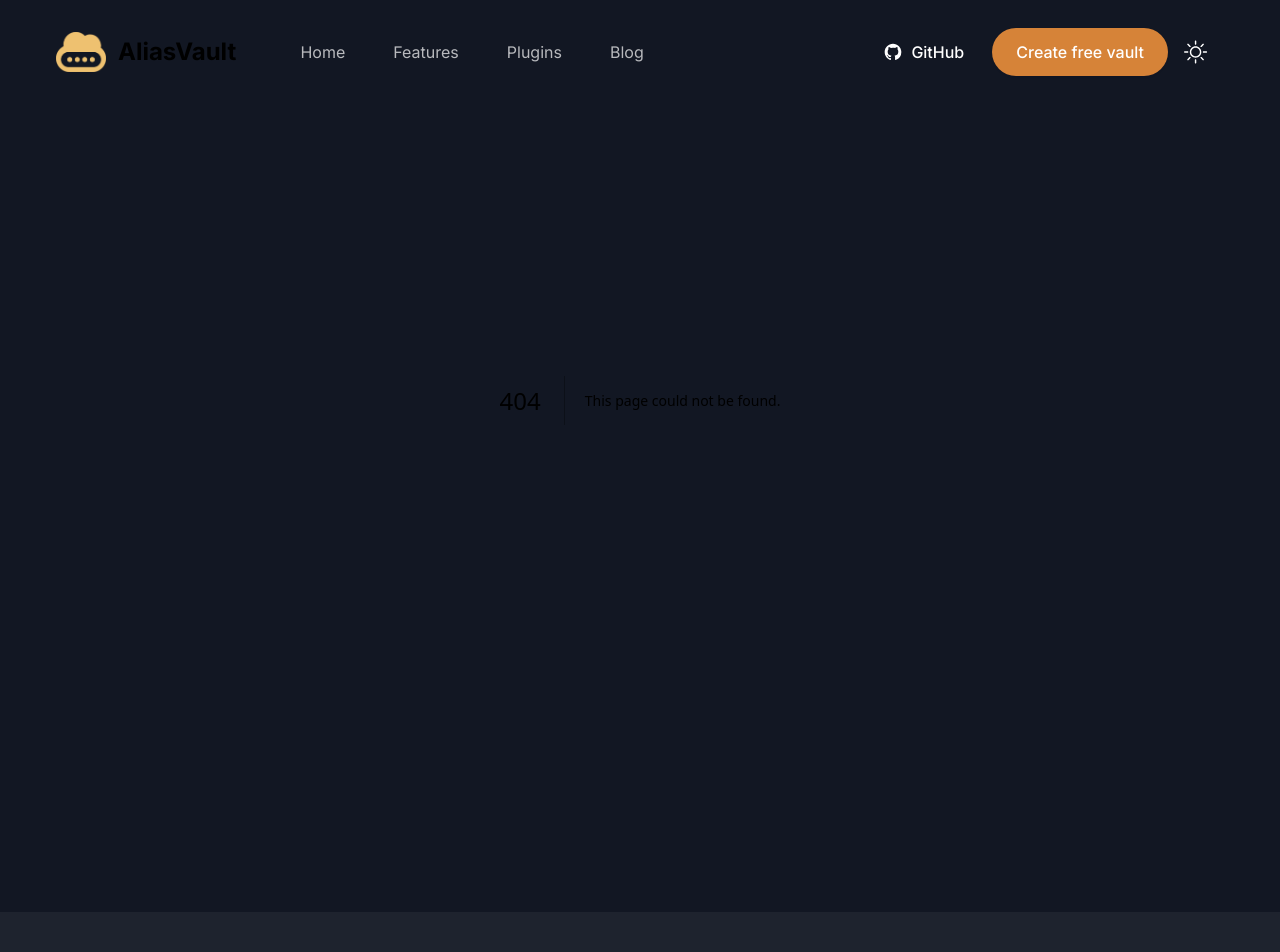
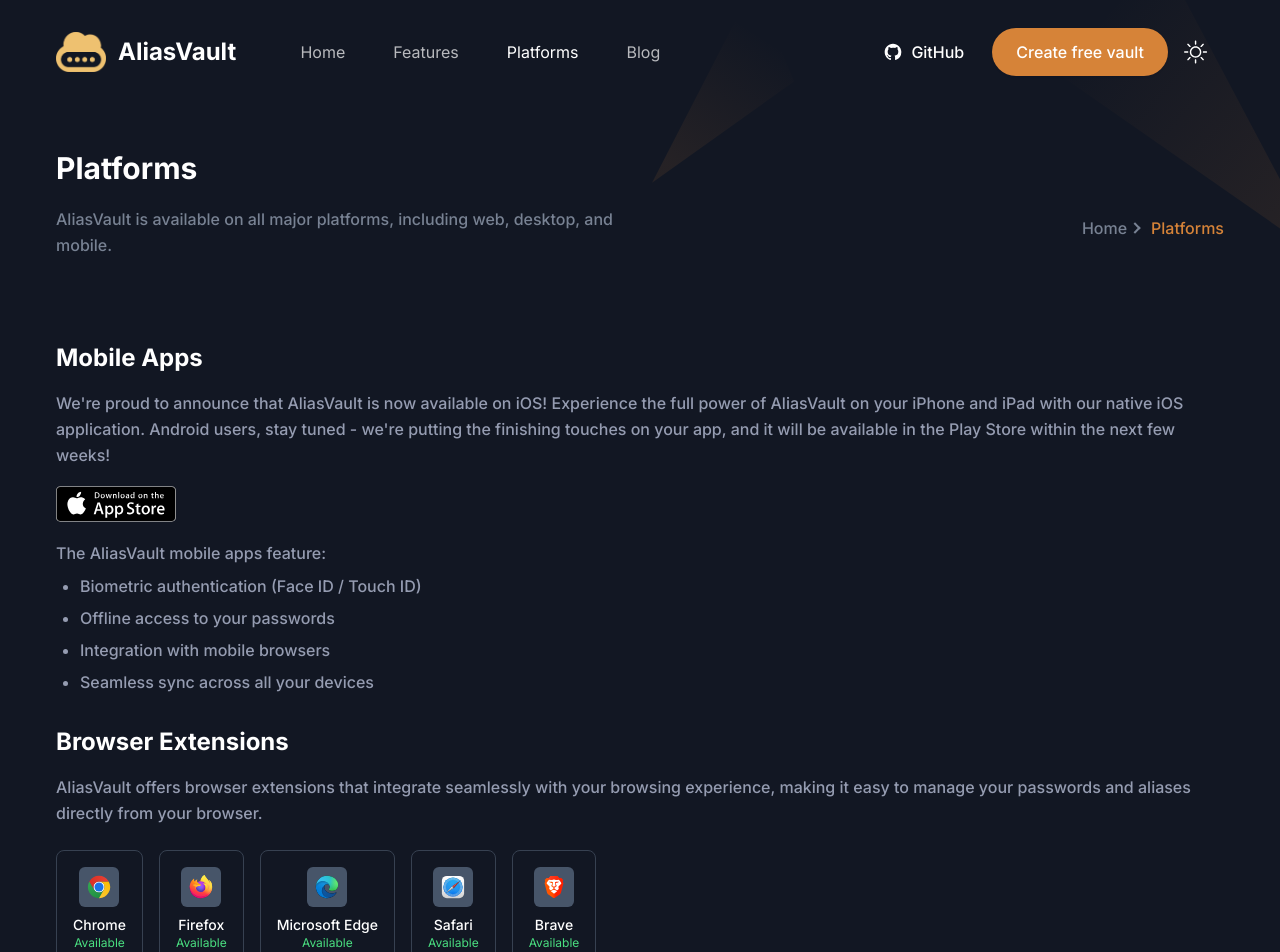
Before and after one commit to lanedirt/AliasVault-landing, a Next.js app: page /platforms in a window 1280 px wide. Before the commit this address had no page. Shown: the top 952 px of the page. Built offline with nearby package versions, Linux system fonts and the light colour scheme.

Commit message:
Update features and plugins/platforms page

```diff
--- a/src/app/plugins/page.tsx
+++ b/src/app/platforms/page.tsx
@@ -1,9 +1,9 @@
-import Plugins from "@/components/Plugins/Plugins";
 import { Metadata } from "next";
 import Breadcrumb from "@/components/Common/Breadcrumb";
+import Platforms from "@/components/Platforms/Platforms";
 
 export const metadata: Metadata = {
-  title: "Plugins",
+  title: "Platforms",
   description: "AliasVault browser extensions and mobile apps for password and alias management.",
 };
 
@@ -11,10 +11,10 @@
   return (
     <>
       <Breadcrumb
-        pageName="Plugins"
-        description="AliasVault offers various plugins and extensions that allow you to integrate AliasVault into your daily workflow across different platforms and devices."
+        pageName="Platforms"
+        description="AliasVault is available on all major platforms, including web, desktop, and mobile."
       />
-      <Plugins />
+      <Platforms />
     </>
   );
 };
--- a/src/app/sitemap.tsx
+++ b/src/app/sitemap.tsx
@@ -3,14 +3,14 @@
 
 export default async function sitemap(): Promise<MetadataRoute.Sitemap> {
     // Get base URL from environment variable or default
-    const baseUrl = process.env.NEXT_PUBLIC_BASE_URL || 'https://aliasvault.net'
+    const baseUrl = process.env.NEXT_PUBLIC_BASE_URL || 'https://www.aliasvault.net'
 
     // Static routes
     const staticRoutes = [
         '',
         '/about',
         '/features',
-        '/plugins',
+        '/platforms',
         '/docs',
         '/blog',
         '/contact',
--- a/src/components/FeatureSection/featuresData.ts
+++ b/src/components/FeatureSection/featuresData.ts
@@ -104,8 +104,8 @@
 
 // Platform Support Features
 export const platformSupportFeatures: FeatureCategory = {
-  title: "Browser Plugins & Native Apps",
-  description: "Access your vault from anywhere with AliasVault's browser extensions and native mobile applications.",
+  title: "Mobile Apps & Browser Extensions",
+  description: "Access your vault from anywhere with AliasVault's mobile apps and browser extensions.",
   imageSrc: "/images/features/plugins.png",
   imageAlt: "AliasVault Plugins",
   features: [
@@ -115,10 +115,15 @@
       status: "available"
     },
     {
-      name: "Mobile Apps",
-      description: "Access your vault on the go with native mobile applications for iOS and Android.",
+      name: "iOS App",
+      description: "Access your vault on your iPhone or iPad with the official iOS app. Supports native autofill and biometric authentication, keeping your data secure.",
+      status: "available"
+    },
+    {
+      name: "Android App",
+      description: "Support for Android is coming in the next few weeks.",
       status: "upcoming"
-    },
+    }
   ]
 };
 
--- a/src/components/Header/menuData.tsx
+++ b/src/components/Header/menuData.tsx
@@ -15,8 +15,8 @@
   },
   {
     id: 3,
-    title: "Plugins",
-    path: "/plugins",
+    title: "Platforms",
+    path: "/platforms",
     newTab: false,
   },
   {
--- a/src/components/Hero/index.tsx
+++ b/src/components/Hero/index.tsx
@@ -116,7 +116,7 @@
 
                   {/* Made in NL Badge */}
                   <div className="flex items-center space-x-2">
-                    <Image src="/images/flags/nl.svg" width={24} height={24} alt="Made in The Netherlands" title="Made in The Netherlands" />
+                    <Image src="/images/flags/nl.svg" width={24} height={24} alt="Made in The Netherlands (EU)" title="Made in The Netherlands (EU)" />
                     <Image src="/images/flags/gdpr.svg" width={24} height={24} alt="GDPR Compliant" title="GDPR Compliant" />
                   </div>
                 </div>
--- a/src/components/Plugins/Plugins.tsx
+++ b/src/components/Platforms/Platforms.tsx
@@ -1,10 +1,45 @@
 import BrowserBadge from "../Common/Badge";
+import Image from "next/image";
 
-const Plugins = () => {
+const Platforms = () => {
   return (
     <section className="pt-9 pb-16 md:pb-20 lg:pb-28">
       <div className="container">
         <div className="space-y-8">
+          <div>
+            <h3 className="mb-4 text-xl font-bold text-black dark:text-white sm:text-2xl lg:text-xl xl:text-2xl">
+              Mobile Apps
+            </h3>
+            <p className="mb-4 text-base font-medium leading-relaxed text-body-color dark:text-body-color-dark">
+              We&apos;re proud to announce that AliasVault is now available on iOS! Experience the full power of AliasVault on your iPhone and iPad with our native iOS application. Android users, stay tuned - we&apos;re putting the finishing touches on your app, and it will be available in the Play Store within the next few weeks!
+            </p>
+            <div className="flex items-center space-x-4 mb-4">
+              <a
+                href="https://apps.apple.com/app/id6745490915"
+                target="_blank"
+                rel="noopener noreferrer"
+                className="inline-block"
+              >
+                <Image
+                  src="/images/app-store/download-app-store.svg"
+                  alt="Download on the App Store"
+                  width={120}
+                  height={40}
+                  className="w-[120px] h-[40px]"
+                />
+              </a>
+            </div>
+            <p className="text-base font-medium leading-relaxed text-body-color dark:text-body-color-dark">
+              The AliasVault mobile apps feature:
+            </p>
+            <ul className="list-disc pl-6 space-y-2 mt-2 text-base font-medium text-body-color dark:text-body-color-dark">
+              <li>Biometric authentication (Face ID / Touch ID)</li>
+              <li>Offline access to your passwords</li>
+              <li>Integration with mobile browsers</li>
+              <li>Seamless sync across all your devices</li>
+            </ul>
+          </div>
+
           <div>
             <h3 className="mb-4 text-xl font-bold text-black dark:text-white sm:text-2xl lg:text-xl xl:text-2xl">
               Browser Extensions
@@ -18,7 +53,7 @@
                 <BrowserBadge
                   href="https://chromewebstore.google.com/detail/aliasvault/bmoggiinmnodjphdjnmpcnlleamkfedj"
                   iconLight="/images/browser-icons/chrome.svg"
-                  iconDark="/images/browser-icons/chrome-dark.svg"
+                  iconDark="/images/browser-icons/chrome.svg"
                   alt="Chrome Web Store"
                   className="mb-2"
                 />
@@ -30,7 +65,7 @@
                 <BrowserBadge
                   href="https://addons.mozilla.org/en-US/firefox/addon/aliasvault/"
                   iconLight="/images/browser-icons/firefox.svg"
-                  iconDark="/images/browser-icons/firefox-dark.svg"
+                  iconDark="/images/browser-icons/firefox.svg"
                   alt="Firefox extension"
                   className="mb-2"
                 />
@@ -42,7 +77,7 @@
                 <BrowserBadge
                   href="https://microsoftedge.microsoft.com/addons/detail/aliasvault/kabaanafahnjkfkplbnllebdmppdemfo"
                   iconLight="/images/browser-icons/edge.svg"
-                  iconDark="/images/browser-icons/edge-dark.svg"
+                  iconDark="/images/browser-icons/edge.svg"
                   alt="Microsoft Edge extension"
                   className="mb-2"
                 />
@@ -54,7 +89,7 @@
                 <BrowserBadge
                   href="https://apps.apple.com/app/id6743163173"
                   iconLight="/images/browser-icons/safari.svg"
-                  iconDark="/images/browser-icons/safari-dark.svg"
+                  iconDark="/images/browser-icons/safari.svg"
                   alt="Safari extension"
                   className="mb-2"
                 />
@@ -65,7 +100,7 @@
               <div className="flex flex-col items-center p-4 border border-gray-200 dark:border-gray-700 rounded-lg">
                 <BrowserBadge
                   iconLight="/images/browser-icons/brave.svg"
-                  iconDark="/images/browser-icons/brave-dark.svg"
+                  iconDark="/images/browser-icons/brave.svg"
                   href="https://chromewebstore.google.com/detail/aliasvault/bmoggiinmnodjphdjnmpcnlleamkfedj"
                   alt="Brave extension"
                   className="mb-2"
@@ -83,23 +118,6 @@
               <li>Generate new email aliases on the fly</li>
               <li>Access your vault directly from your browser</li>
               <li>Securely save new credentials as you browse</li>
-            </ul>
-          </div>
-
-          <div>
-            <h3 className="mb-4 text-xl font-bold text-black dark:text-white sm:text-2xl lg:text-xl xl:text-2xl">
-              Mobile Apps
-            </h3>
-            <p className="mb-4 text-base font-medium leading-relaxed text-body-color dark:text-body-color-dark">
-              Native mobile applications for iOS and Android are currently not available, but are included in our roadmap and will be available in one of our next releases.
-            </p>
-            <p className="text-base font-medium leading-relaxed text-body-color dark:text-body-color-dark">
-              The AliasVault mobile apps will feature:
-            </p>
-            <ul className="list-disc pl-6 space-y-2 mt-2 text-base font-medium text-body-color dark:text-body-color-dark">
-              <li>Biometric authentication (Face ID/Touch ID/Fingerprint)</li>
-              <li>Offline access to your passwords</li>
-              <li>Integration with mobile browsers</li>
             </ul>
           </div>
 
@@ -144,4 +162,4 @@
   );
 };
 
-export default Plugins;
+export default Platforms;
--- a/src/content/news/aliasvault-0.16.2-released.mdx
+++ b/src/content/news/aliasvault-0.16.2-released.mdx
@@ -1,6 +1,6 @@
 ---
 title: "AliasVault 0.16.2 Released"
-description: "Dashlane Import and UI Improvements"
+description: "New release featuring Dashlane Import and UI Improvements"
 date: "2025-05-01"
 image: "/images/blog/headers/0.16.2.jpg"
 author:
```
Also changed, not shown: public/images/app-store/download-app-store.svg (added).
